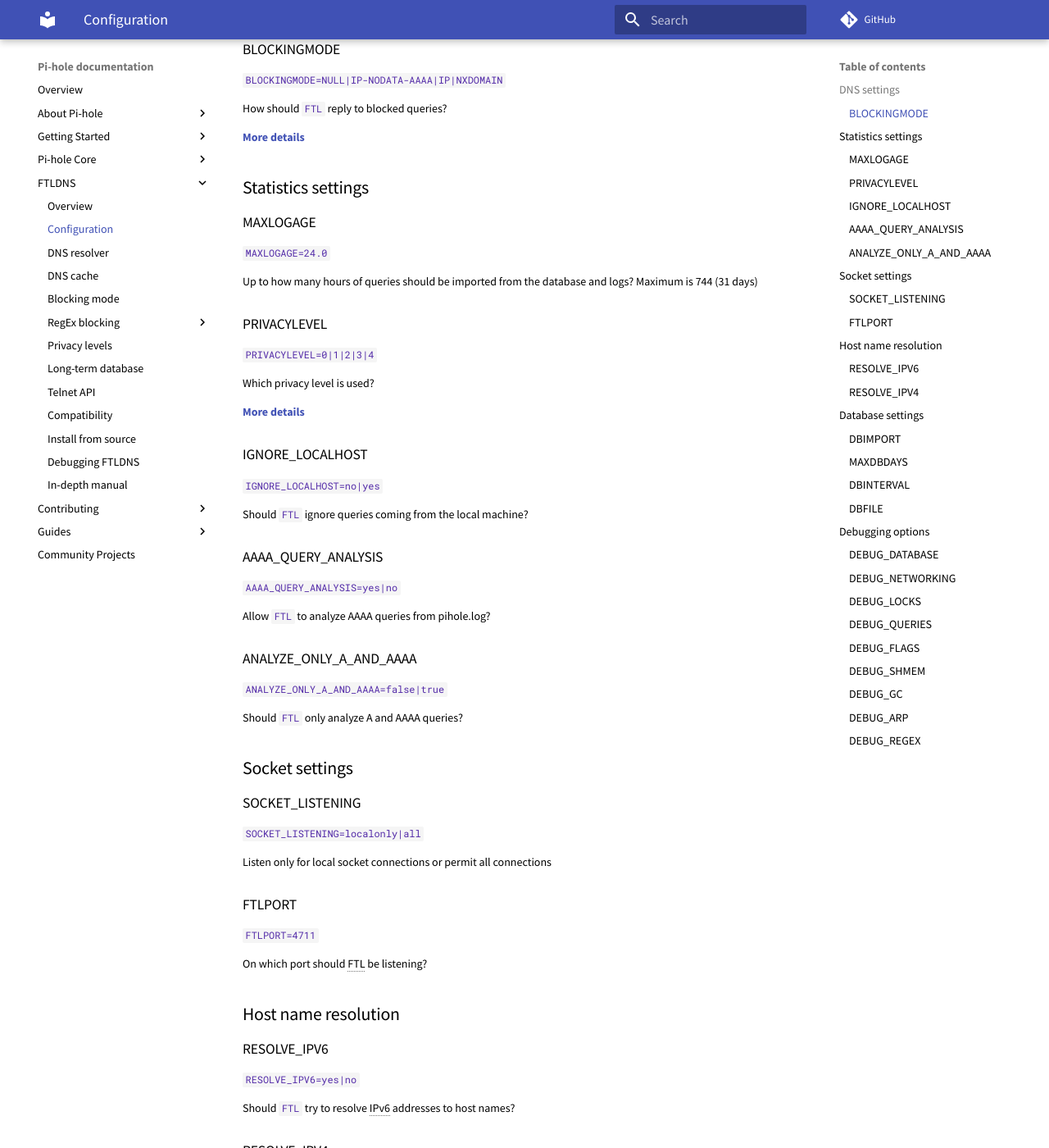
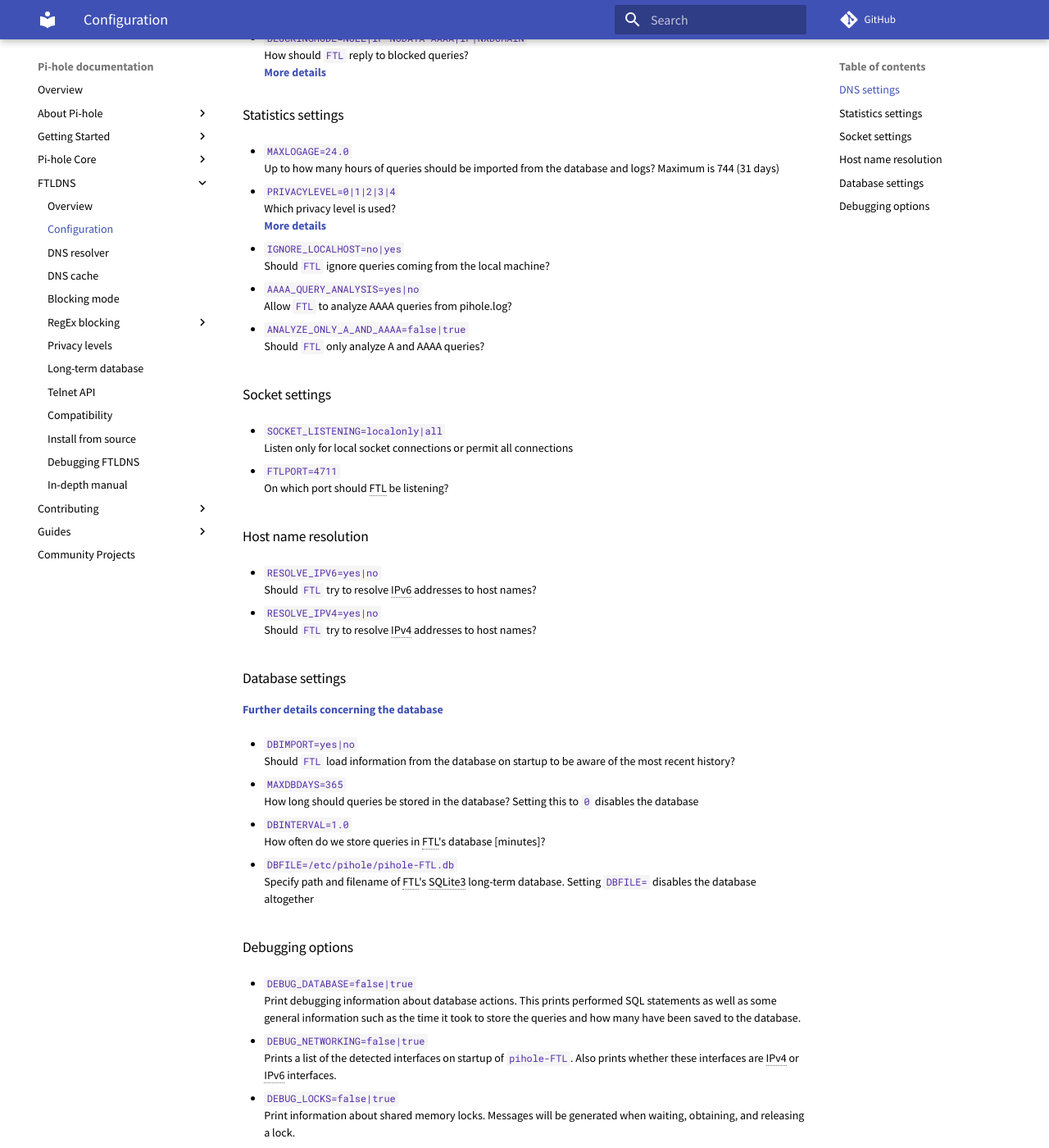
Before and after one commit to pi-hole/docs, an MkDocs documentation site: the page built from docs/ftldns/configfile.md, in a window 1280 px wide and 1400 px high, scrolled down 258 px. Shown: the whole window at 82% size. Built offline with MkDocs 1.6.1 and Material for MkDocs 9.7.7, drawn with Linux system fonts in a browser that asks for light colours; comment, search, counter and statistics services are not loaded; some of the changed text lies outside the part shown.

Commit message:
Condense configuration subpage further. This makes it also more readable
Signed-off-by: DL6ER <dl6er@dl6er.de>

```diff
--- a/docs/ftldns/configfile.md
+++ b/docs/ftldns/configfile.md
@@ -1,152 +1,91 @@
 You can create a file `/etc/pihole/pihole-FTL.conf` that will be read by *FTL*DNS on startup.
 
 Possible settings (**the option shown first is the default**):
+### DNS settings
 
-## DNS settings
-
-### BLOCKINGMODE
-`BLOCKINGMODE=NULL|IP-NODATA-AAAA|IP|NXDOMAIN`
-
-How should `FTL` reply to blocked queries?
-
+- `BLOCKINGMODE=NULL|IP-NODATA-AAAA|IP|NXDOMAIN`<br>
+  How should `FTL` reply to blocked queries?<br>
 **[More details](blockingmode.md)**
 
-## Statistics settings
+### Statistics settings
 
-### MAXLOGAGE
-`MAXLOGAGE=24.0`
+- `MAXLOGAGE=24.0`<br>
+  Up to how many hours of queries should be imported from the database and logs? Maximum is 744 (31 days)
 
-Up to how many hours of queries should be imported from the database and logs? Maximum is 744 (31 days)
-
-### PRIVACYLEVEL
-`PRIVACYLEVEL=0|1|2|3|4`
-
-Which privacy level is used?
-
+- `PRIVACYLEVEL=0|1|2|3|4`<br>
+  Which privacy level is used?<br>
 **[More details](privacylevels.md)**
 
-### IGNORE_LOCALHOST
-`IGNORE_LOCALHOST=no|yes`
+- `IGNORE_LOCALHOST=no|yes`<br>
+  Should `FTL` ignore queries coming from the local machine?
 
-Should `FTL` ignore queries coming from the local machine?
+- `AAAA_QUERY_ANALYSIS=yes|no`<br>
+  Allow `FTL` to analyze AAAA queries from pihole.log?
 
-### AAAA_QUERY_ANALYSIS
-`AAAA_QUERY_ANALYSIS=yes|no`
+- `ANALYZE_ONLY_A_AND_AAAA=false|true`<br>
+  Should `FTL` only analyze A and AAAA queries?
 
-Allow `FTL` to analyze AAAA queries from pihole.log?
+### Socket settings
 
-### ANALYZE_ONLY_A_AND_AAAA
-`ANALYZE_ONLY_A_AND_AAAA=false|true`
+- `SOCKET_LISTENING=localonly|all`<br>
+  Listen only for local socket connections or permit all connections
 
-Should `FTL` only analyze A and AAAA queries?
+- `FTLPORT=4711`<br>
+  On which port should FTL be listening?
 
-## Socket settings
+### Host name resolution
 
-### SOCKET_LISTENING
-`SOCKET_LISTENING=localonly|all`
+- `RESOLVE_IPV6=yes|no`<br>
+  Should `FTL` try to resolve IPv6 addresses to host names?
 
-Listen only for local socket connections or permit all connections
+- `RESOLVE_IPV4=yes|no`<br>
+  Should `FTL` try to resolve IPv4 addresses to host names?
 
-### FTLPORT
-`FTLPORT=4711`
+### Database settings
+**[Further details concerning the database](database.md)**
 
-On which port should FTL be listening?
+- `DBIMPORT=yes|no`<br>
+  Should `FTL` load information from the database on startup to be aware of the most recent history?
 
-## Host name resolution
+- `MAXDBDAYS=365`<br>
+  How long should queries be stored in the database? Setting this to `0` disables the database
 
-### RESOLVE_IPV6
-`RESOLVE_IPV6=yes|no`
+- `DBINTERVAL=1.0`<br>
+  How often do we store queries in FTL's database [minutes]?
 
-Should `FTL` try to resolve IPv6 addresses to host names?
+- `DBFILE=/etc/pihole/pihole-FTL.db`<br>
+  Specify path and filename of FTL's SQLite3 long-term database. Setting `DBFILE=` disables the database altogether
 
-### RESOLVE_IPV4
-`RESOLVE_IPV4=yes|no`
+### Debugging options
+- `DEBUG_DATABASE=false|true`<br>
+  Print debugging information about database actions. This prints performed SQL statements as well as some general information such as the time it took to store the queries and how many have been saved to the database.
 
-Should `FTL` try to resolve IPv4 addresses to host names?
+- `DEBUG_NETWORKING=false|true`<br>
+  Prints a list of the detected interfaces on startup of `pihole-FTL`. Also prints whether these interfaces are IPv4 or IPv6 interfaces.
 
-## Database settings
+- `DEBUG_LOCKS=false|true`<br>
+  Print information about shared memory locks. Messages will be generated when waiting, obtaining, and releasing a lock.
 
-### DBIMPORT
-`DBIMPORT=yes|no`
+- `DEBUG_QUERIES=false|true`<br>
+  Print extensive query information (domains, types, replies, etc.). This has always been part of the legacy `debug` mode of `pihole-FTL`.
 
-Should `FTL` load information from the database on startup to be aware of the most recent history?
+- `DEBUG_FLAGS=false|true`<br>
+  Print flags of queries received by the DNS hooks. Only effective when `DEBUG_QUERIES` is enabled as well.
 
-**[More details](database.md)**
+- `DEBUG_SHMEM=false|true`<br>
+  Print information about shared memory buffers. Messages are either about creating or enlarging shmem objects or string injections.
 
-### MAXDBDAYS
-`MAXDBDAYS=365`
+- `DEBUG_GC=false|true`<br>
+  Print information about garbage collection (GC): What is to be removed, how many have been removed and how long did GC take.
 
-How long should queries be stored in the database?
-Setting this to `0` disables the database
+- `DEBUG_ARP=false|true`<br>
+  Print information about ARP table processing: How long did parsing take, whether read MAC addresses are valid, and if the `macvendor.db` file exists.
 
-**[More details](database.md)**
-
-### DBINTERVAL
-`DBINTERVAL=1.0`
-
-How often do we store queries in FTL's database [minutes]?
-
-**[More details](database.md)**
-
-### DBFILE
-`DBFILE=/etc/pihole/pihole-FTL.db`
-
-Specify path and filename of FTL's SQLite3 long-term database. Setting this to `DBFILE=` disables the database altogether
-
-**[More details](database.md)**
-
-## Debugging options
-### DEBUG_DATABASE
-`DEBUG_DATABASE=false|true`
-
-Print debugging information about database actions. This prints performed SQL statements as well as some general information such as the time it took to store the queries and how many have been saved to the database.
-
-### DEBUG_NETWORKING
-`DEBUG_NETWORKING=false|true`
-
-Prints a list of the detected interfaces on startup of `pihole-FTL`. Also prints whether these interfaces are IPv4 or IPv6 interfaces.
-
-### DEBUG_LOCKS
-`DEBUG_LOCKS=false|true`
-
-Print information about shared memory locks. Messages will be generated when waiting, obtaining, and releasing a lock.
-
-### DEBUG_QUERIES
-`DEBUG_QUERIES=false|true`
-
-Print extensive query information (domains, types, replies, etc.). This has always been part of the legacy `debug` mode of `pihole-FTL`.
-
-### DEBUG_FLAGS
-`DEBUG_FLAGS=false|true`
-
-Print flags of queries received by the DNS hooks. Only effective when `DEBUG_QUERIES` is enabled as well.
-
-### DEBUG_SHMEM
-`DEBUG_SHMEM=false|true`
-
-Print information about shared memory buffers. Messages are either about creating or enlarging shmem objects or string injections.
-
-### DEBUG_GC
-`DEBUG_GC=false|true`
-
-Print information about garbage collection (GC): What is to be removed, how many have been removed and how long did GC take.
-
-### DEBUG_ARP
-`DEBUG_ARP=false|true`
-
-Print information about ARP table processing: How long did parsing take, whether read MAC addresses are valid, and if the `macvendor.db` file exists.
-
-### DEBUG_REGEX
-`DEBUG_REGEX=false|true`
-
-Controls if *FTL*DNS should print extended details about regex matching into `pihole-FTL.log`.
-
-**[More details](regex/overview.md)**
-
-Due to legacy reasons, we also support the following setting to be used for enabling the same functionality:
-
-`REGEX_DEBUGMODE=false|true`
-
-Note that if one of them is set to `true`, the other one cannot be used to disable this setting again.
+- `DEBUG_REGEX=false|true`<br>
+  Controls if *FTL*DNS should print extended details about regex matching into `pihole-FTL.log`.<br>
+  **[More details](regex/overview.md)**<br>
+  Due to legacy reasons, we also support the following setting to be used for enabling the same functionality:<br>
+  `REGEX_DEBUGMODE=false|true`<br>
+  Note that if one of them is set to `true`, the other one cannot be used to disable this setting again.
 
 {!abbreviations.md!}
```
